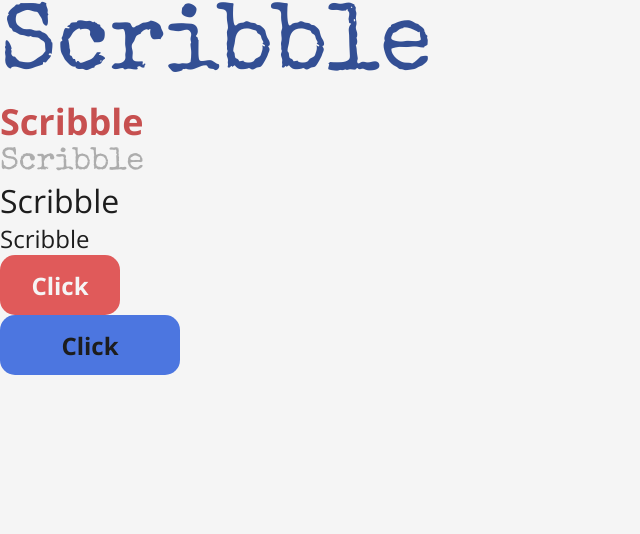
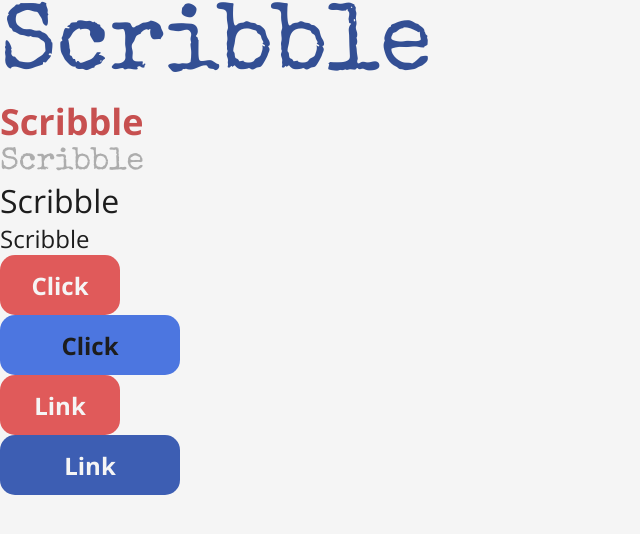
Before and after one commit to DanielCatania/scribble, a Next.js app: page / in a window 1280 px wide. Shown: the top 534 px of the page, without its empty margins (0-640 px from the left). Built offline with nearby package versions, Linux system fonts and the light colour scheme.

Commit message:
adding link component

```diff
--- /dev/null
+++ b/src/patterns/Link/index.tsx
@@ -0,0 +1,24 @@
+import React from "react";
+import NextLink, { LinkProps as NextLinkProps } from "next/link";
+import Button, { ButtonProps, LargeButton } from "../Button";
+
+interface LinkProps extends NextLinkProps {
+  children?: React.ReactNode;
+  type?: "default" | "large";
+  style?: ButtonProps;
+}
+
+export default function Link({
+  children,
+  type = "default",
+  style,
+  ...props
+}: LinkProps) {
+  const Tag = type === "default" ? Button : LargeButton;
+
+  return (
+    <NextLink {...props}>
+      <Tag {...style}>{children}</Tag>
+    </NextLink>
+  );
+}
--- a/src/screens/home/index.tsx
+++ b/src/screens/home/index.tsx
@@ -2,6 +2,7 @@ import React from "react";
 import { Main } from "./style";
 import Text from "@/patterns/Text";
 import Button, { LargeButton } from "@/patterns/Button";
+import Link from "@/patterns/Link";
 
 export default function Home() {
   return (
@@ -18,9 +19,20 @@ export default function Home() {
       <Text>Scribble</Text>
       <Text variant="body_02">Scribble</Text>
       <Button>Click</Button>
-      <LargeButton color={{ palette: "neutral", tone: "250" }} background={{ palette: "secondary", tone: "050" }}>
+      <LargeButton
+        color={{ palette: "neutral", tone: "250" }}
+        background={{ palette: "secondary", tone: "050" }}
+      >
         Click
       </LargeButton>
+      <Link href="/">Link</Link>
+      <Link
+        href="/"
+        type="large"
+        style={{ background: { palette: "secondary", tone: "100" } }}
+      >
+        Link
+      </Link>
     </Main>
   );
 }
```
